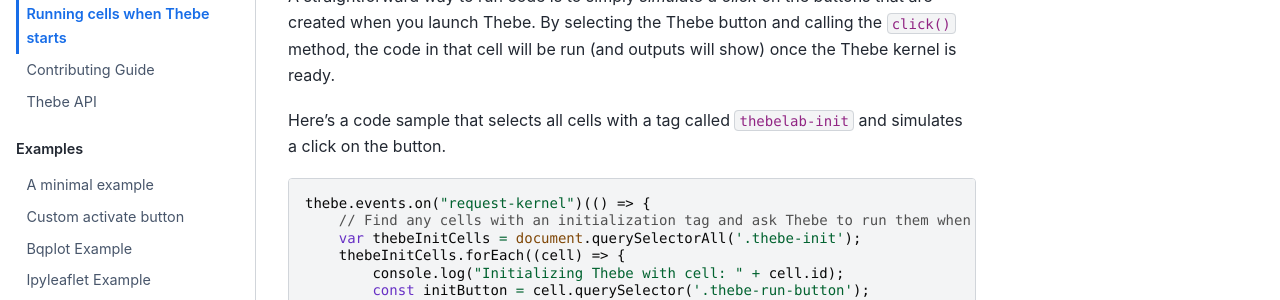
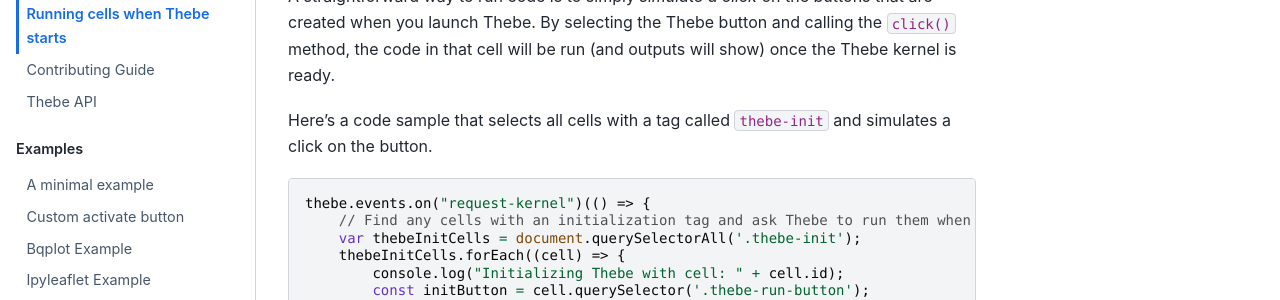
Before and after one commit to jupyter-book/thebe, a Sphinx documentation site: the page built from docs/howto/initialize_cells.rst, in a window 1280 px wide and 1298 px high. Shown: the part 400-700 px from the top of the window. Built offline with Sphinx 7.4.7 and the Sphinx Book theme 1.1.4, drawn with Linux system fonts in a browser that asks for light colours; the version number is read from the project's files by our own code.

Commit message:
updates to account for recent naming changes

```diff
--- a/docs/api.rst
+++ b/docs/api.rst
@@ -5,7 +5,7 @@
 When adding Thebe to a page one only needs to know about the bootstrap process and option object.
 By configuring the options you can already manipulate
 
-.. js:autofunction:: thebelab.bootstrap
+.. js:autofunction:: thebe.bootstrap
 
 Configuration Options
 ---------------------
@@ -28,5 +28,5 @@
 
 .. js:autofunction:: ./render.renderCell
 .. js:autofunction:: ./render.renderAllCells
-.. js:autofunction:: thebelab.mountActivateWidget
-.. js:autofunction:: thebelab.mountStatusWidget
+.. js:autofunction:: thebe.mountActivateWidget
+.. js:autofunction:: thebe.mountStatusWidget
--- a/docs/configure.rst
+++ b/docs/configure.rst
@@ -129,7 +129,7 @@
 
    <button id="activateButton" style="width: 120px; height: 40px; font-size: 1.5em;">Activate</button>
    <script>
-   document.querySelector("#activateButton").addEventListener('click', thebelab.bootstrap)
+   document.querySelector("#activateButton").addEventListener('click', thebe.bootstrap)
    </script>
 
 The above code should be styled according to the
--- a/docs/howto/initialize_cells.rst
+++ b/docs/howto/initialize_cells.rst
@@ -18,7 +18,7 @@
 the ``click()`` method, the code in that cell will be run (and outputs will show)
 once the Thebe kernel is ready.
 
-Here's a code sample that selects all cells with a tag called ``thebelab-init`` and
+Here's a code sample that selects all cells with a tag called ``thebe-init`` and
 simulates a click on the button.
 
 .. code-block:: javascript
```
